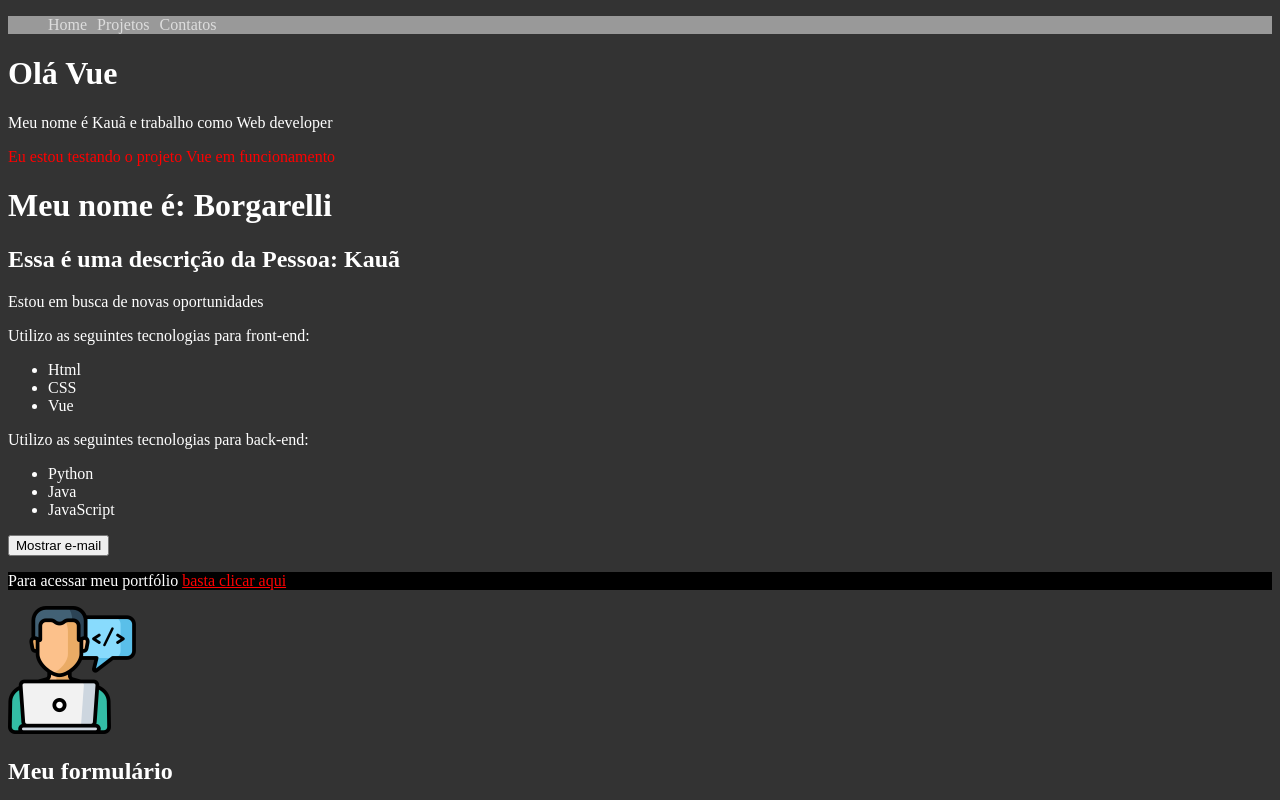
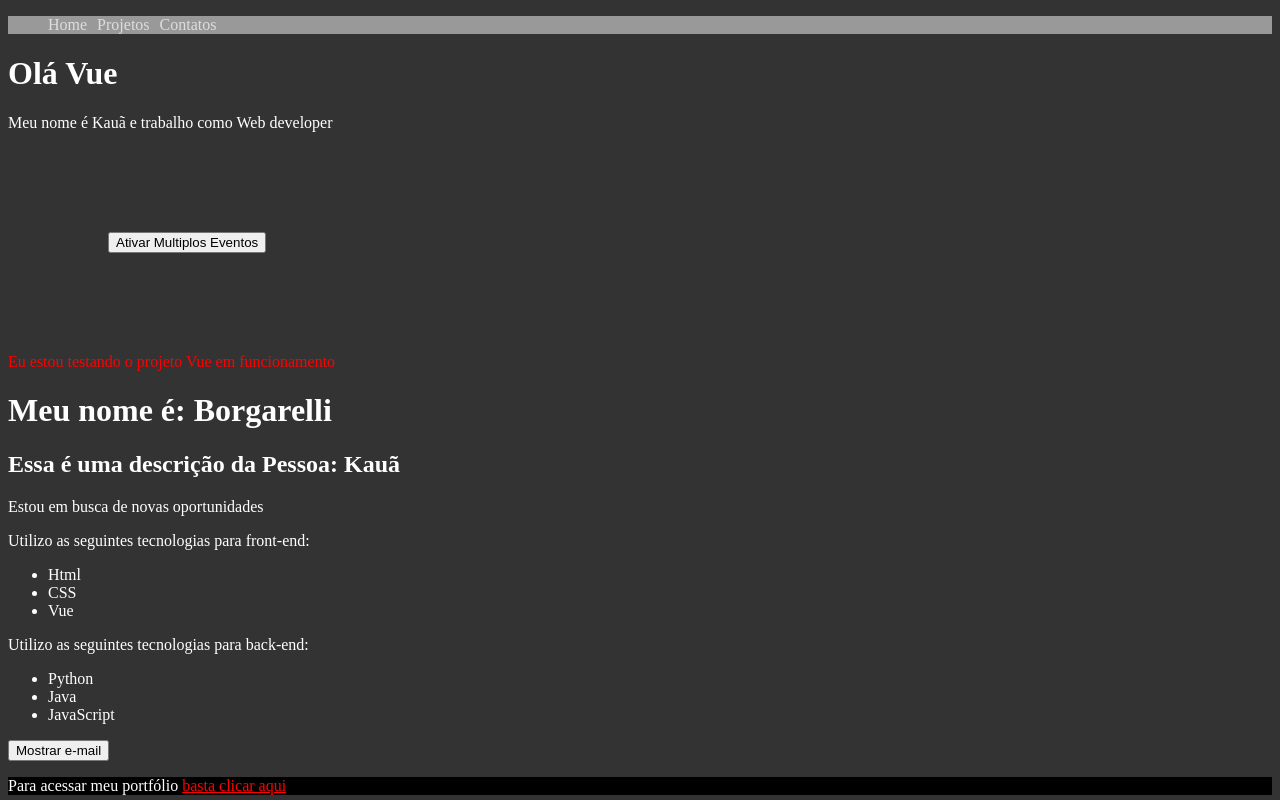
Before and after one commit to Borgarelli/Projetos_curso_vue, a Vue app in the folder 2_projeto_vue/: page / in a window 1280 px wide. Shown: the top 800 px of the page. Built offline with nearby package versions, Linux system fonts and the light colour scheme.

Commit message:
multiples events

```diff
--- /dev/null
+++ b/2_projeto_vue/src/components/MultiplosEventos.vue
@@ -0,0 +1,39 @@
+<template>
+    <div>
+        <button @click="primeiro(txt1, $event), segundo(txt2, $event), terceiro(txt3, $event)">Ativar Multiplos Eventos</button> <!--Criou um evento que assim que o usuário clicar no botão ativa o metódo "Primeiro", que envia um valor para o data, e o metodo "Primeiro" pega esse valor e atribui uma mensagem a esse valor e assim imprime uma mensagem na tela-->
+        <p>{{multiplos_eventos}}</p>
+    </div>
+</template>
+
+<script>
+    export default {
+        name:'MultiplosEventos',
+        data() {
+            return {
+                multiplos_eventos: "",
+                txt1: 'Primeiro evento',
+                txt2: 'Segundo evento',
+
+            }
+        },
+        methods: {
+            primeiro(txt, e) {
+                this.multiplos_eventos = txt;
+            },
+            segundo(txt, e) {
+                setTimeout(() => {
+                this.multiplos_eventos = txt}, 500); //Cria o segundo evento, que assim que o usuário clicar no botão e ativar o primeiro evento, depois de alguns segundo irá ativar o segundo, mudando a mensagem para a mensagem armazenada no data
+        },
+            terceiro(txt, e) {
+                setTimeout(() => {
+                    this.multiplos_eventos = ''}, 700); //terceiro evento para limpar a mensagem
+            }
+    }
+}
+</script>
+
+<style scoped>
+    div{
+        margin:100px;
+    }
+</style>
--- a/2_projeto_vue/src/components/PrimeiroComponente.vue
+++ b/2_projeto_vue/src/components/PrimeiroComponente.vue
@@ -2,12 +2,17 @@
     <div> <!--Por questões de semantica o Vue só pode fazer uma requisição do data por vez, então o certo seria colocar todas as requisições dentro de uma div-->
         <h1>Olá Vue</h1>
         <p>Meu nome é {{nome}} e trabalho como {{profissão}}</p>
+        <MultiplosEventos />
     </div>
 </template>
 
 <script>
+import MultiplosEventos from './MultiplosEventos.vue';
     export default {
         name: 'PrimeiroComponente',
+        components: {
+            MultiplosEventos
+        },
         data() {
             return { // Instancia os dados que iram ser retornados quando requisitados dentro do template ou mais conhecidos como chaves
                 nome: "Kauã",
```
